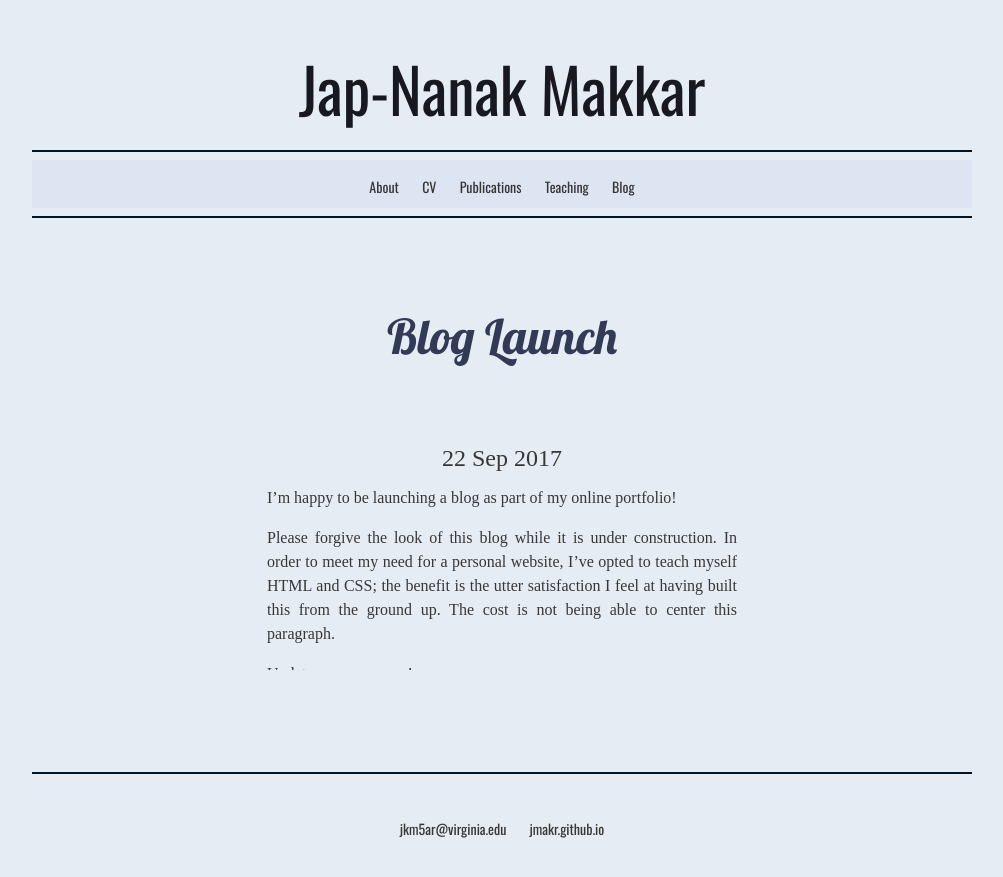
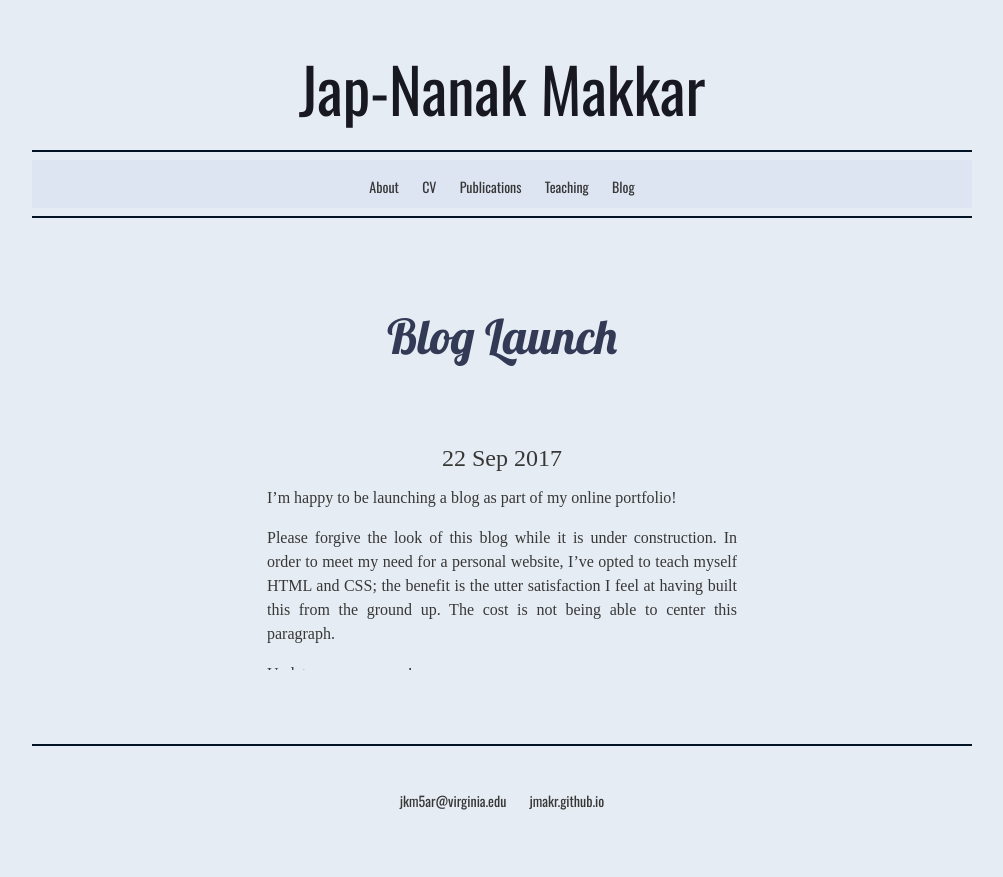
Before and after one commit to jmakr/jmakr.github.io, a Jekyll site: the page built from _posts/2017-09-22-Blog-Launch.md, in a window 1280 px wide. Shown: the top 877 px of the page, without its empty margins (138-1141 px from the left). Built offline with Jekyll 4.4.1, drawn with Linux system fonts in a browser that asks for light colours; some web fonts are replaced.

Commit message:
Update main.css

```diff
--- a/css/main.css
+++ b/css/main.css
@@ -156,7 +156,7 @@ body {
 
 	margin-right: auto;
    	margin-left: auto;
-	padding-bottom: 10%;
+	padding-bottom: 7%;
 
 
 }
@@ -187,7 +187,6 @@ h4 {
     font-weight: 400;
     font-size: 32px;
     color: #333a56; /* vermillion */
-    display: block;
     text-align:justify;
     padding-bottom:5%;
 
@@ -200,7 +199,6 @@ h5 { /* blog header  */
     font-weight: 400;
     font-size: 48px;
     color: #333a56; /* vermillion */
-    display: block;
     text-align:center;
 
 }
```
